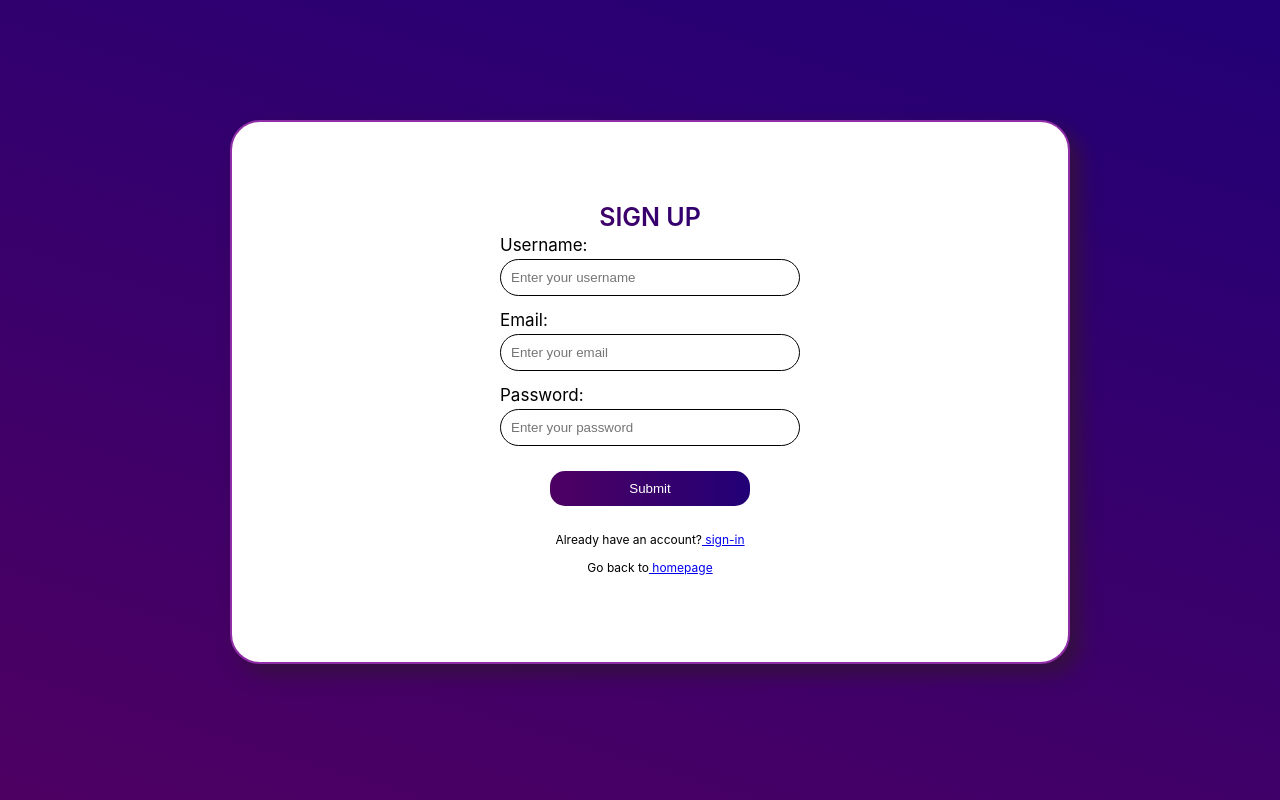
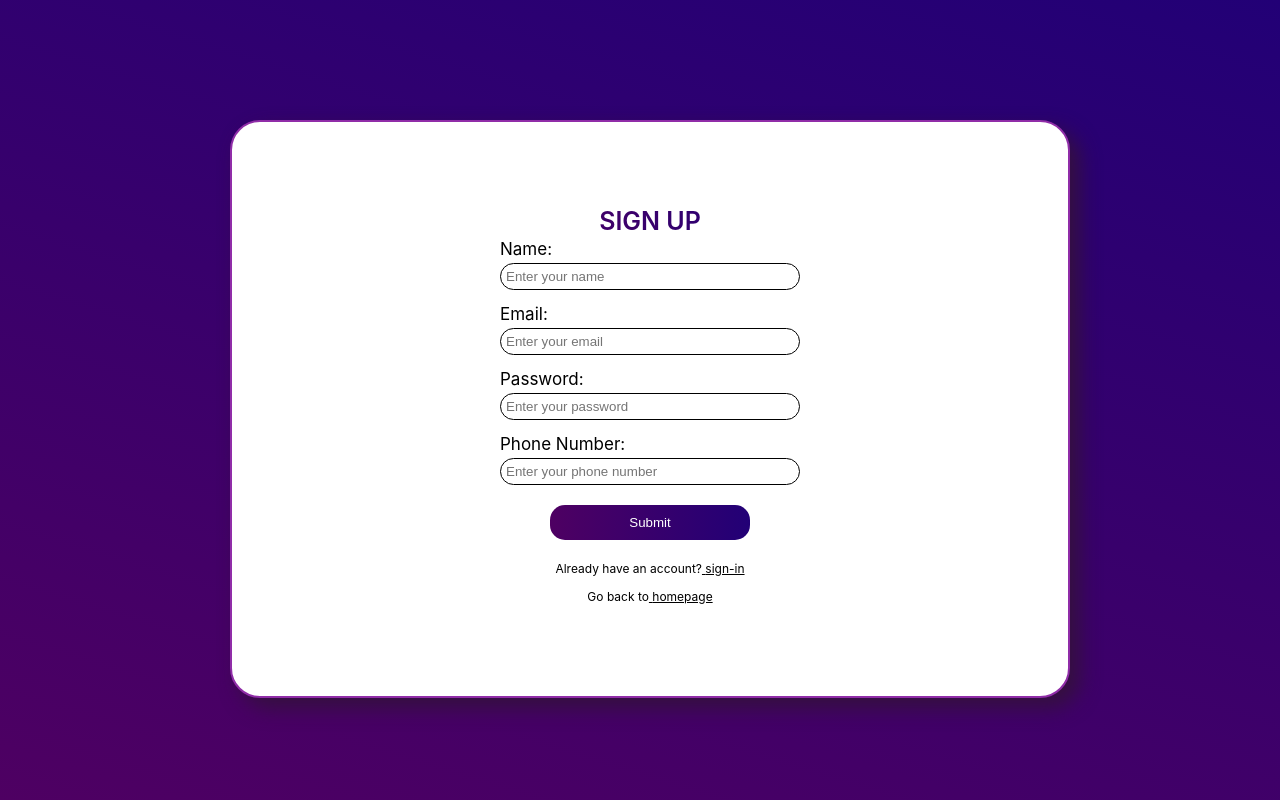
Before and after one commit to jummie-jk/Crypto-website, a React (Create React App) app: page /signup in a window 1280 px wide. Built offline with nearby package versions, Linux system fonts and the light colour scheme.

Commit message:
Update: Sign up page api integration

```diff
--- a/package.json
+++ b/package.json
@@ -6,6 +6,7 @@
     "@testing-library/jest-dom": "^5.17.0",
     "@testing-library/react": "^13.4.0",
     "@testing-library/user-event": "^13.5.0",
+    "axios": "^1.4.0",
     "react": "^18.2.0",
     "react-dom": "^18.2.0",
     "react-router-dom": "^6.14.2",
--- a/src/Components/Signin.js
+++ b/src/Components/Signin.js
@@ -34,11 +34,11 @@ const Signin = () => {
                           <div className="form--submit">
                              <Button className="button btn-tertiary">Submit</Button>
                              <p>Don't have an account?
-                                <Link to="/signup" className=''> create one
+                                <Link to="/signup" className='page-nav-text'> create one
                                 </Link>
                              </p>
                              <p>Go back to
-                                <Link to="/" className=''> homepage
+                                <Link to="/" className='page-nav-text'> homepage
                                 </Link>
                              </p>
                           </div>
--- a/src/Components/Signup.js
+++ b/src/Components/Signup.js
@@ -1,46 +1,116 @@
-import React, {useState} from "react";
+import React, { useState } from "react";
 import Button from "./button";
-import { Link } from 'react-router-dom';
+import { Link } from "react-router-dom";
+import axios from "axios";
 
 function SignUp() {
+  const [name, setName] = useState("");
+  const [password, setPassword] = useState("");
+  const [email, setEmail] = useState("");
+  const [phoneNumber, setPhoneNumber] = useState("");
 
-const [userDetails , setUserDetails] = useState (
-   {
-      username: '',
-      email: '',
-      password: '',
-   }
-)
-const handleChange = (e) =>{
-   const{ name, value } = e.target;
-   setUserDetails ((prevDetails) => ({...prevDetails, [name]: value}))
-}
+  const handleName = (e) => {
+    const { name, value } = e.target;
+    setName(value);
+  };
+  const handlePassword = (e) => {
+    const { password, value } = e.target;
+    setPassword(value);
+  };
+  const handleEmail = (e) => {
+    const { email, value } = e.target;
+    setEmail(value);
+  };
+  const handlePhoneNumber = (e) => {
+    const { phoneNumber, value } = e.target;
+    setPhoneNumber(value);
+  };
+  // const handleChange = (e) =>{
+  //    const{ name, value } = e.target;
+  //    // console.log(value)
+  //    // setUserDetails ((prevDetails) => ({...prevDetails, [name]: value}))
+  //     userDetails[name] = value
+  //     setUserDetails(userDetails)
+  //     console.log(userDetails)
+  // }
 
-const handleSubmit = (e) => {
-   e.preventDefault()
-   // Sends details to an api
-}
+  const handleSubmit = async (e) => {
+    e.preventDefault();
+    const requestBody = {
+      name: name,
+      password: password,
+      email: email,
+      phoneNumber: phoneNumber,
+    };
+    const userResponse = await axios
+      .post("https://coinxsafeapi.onrender.com/api/auth", requestBody, {
+        headers: { "Content-Type": "application/json" },
+      })
+      .then((response) => {
+        console.log(response.data);
+        return response.data;
+      })
+      .catch((err) => {
+        console.log(err.data);
+      });
+  };
 
   return (
     <>
       <div className="login--page">
-                <div className="login--page--form" >
+        <div className="login--page--form">
           <form onSubmit={handleSubmit}>
             <p className="login--text">Sign Up</p>
-                     <p>Username:</p>
-                     <input type="text" name="username" placeholder="Enter your username" className="input-field" value={userDetails.username} onChange={handleChange}></input>
+            <p>Name:</p>
+            <input
+              type="text"
+              name="name"
+              placeholder="Enter your name"
+              className="input-field"
+              value={name}
+              onChange={handleName}
+            ></input>
             <p>Email:</p>
-                     <input type="email" name="email" placeholder="Enter your email" className="input-field" value={userDetails.email} onChange={handleChange}></input>
+            <input
+              type="email"
+              name="email"
+              placeholder="Enter your email"
+              className="input-field"
+              value={email}
+              onChange={handleEmail}
+            ></input>
             <p>Password:</p>
-                     <input type="password" className="input-field" placeholder="Enter your password" name="password" value={userDetails.password} onChange={handleChange}></input>
+            <input
+              type="password"
+              className="input-field"
+              placeholder="Enter your password"
+              name="password"
+              value={password}
+              onChange={handlePassword}
+            ></input>
+            <p>Phone Number:</p>
+            <input
+              type="number"
+              className="input-field"
+              placeholder="Enter your phone number"
+              name="password"
+              value={phoneNumber}
+              onChange={handlePhoneNumber}
+            ></input>
             <div className="form--submit">
               <Button className="button btn-tertiary">Submit</Button>
-                        <p>Already have an account?
-                           <Link to="/signin" className=''> sign-in
+              <p>
+                Already have an account?
+                <Link to="/signin" className="page-nav-text">
+                  {" "}
+                  sign-in
                 </Link>
               </p>
-                        <p>Go back to
-                           <Link to="/" className=''> homepage
+              <p>
+                Go back to
+                <Link to="/" className="page-nav-text">
+                  {" "}
+                  homepage
                 </Link>
               </p>
             </div>
@@ -52,3 +122,9 @@ const handleSubmit = (e) => {
 }
 
 export default SignUp;
+// {
+//    name: '',
+//    email: '',
+//    password: '',
+//    phoneNumber: '',
+// }
--- a/src/index.css
+++ b/src/index.css
@@ -1,25 +1,24 @@
-
-*{
+* {
   padding: 0;
   margin: 0;
   box-sizing: border-box;
 }
-html{
+html {
   scroll-behavior: smooth;
   overflow-y: scroll;
   font-size: 62.5%;
 }
-ul{
+ul {
   margin: 0;
   padding: 0;
 }
-.hero--Section{
-  background: linear-gradient(197deg, #4E0062 0%, #220076 100%);
+.hero--Section {
+  background: linear-gradient(197deg, #4e0062 0%, #220076 100%);
   height: 80vh;
 }
 
 /* Navigation */
-.cryptus--logo{
+.cryptus--logo {
   display: flex;
   flex-direction: row;
   margin-top: -1rem;
@@ -27,7 +26,7 @@ ul{
   color: white;
   text-decoration: none;
 }
-.logo-text{
+.logo-text {
   padding-top: 1.2rem;
   padding-left: -6rem;
   font-family: Poppins;
@@ -37,112 +36,111 @@ ul{
   line-height: 24px; /* 100% */
   text-transform: uppercase;
 }
-.navbar--main{
+.navbar--main {
   display: flex;
   justify-content: center;
   text-align: center;
   margin-right: 1rem;
   text-decoration: none;
 }
-.nav--lists li{
+.nav--lists li {
   color: white;
   float: left;
   display: inline;
   font-size: 1.2rem;
   padding: 0 2.7rem 0 2.7rem;
   margin-top: 3.5rem;
-  font-family: 'Nunito Sans', sans-serif;
+  font-family: "Nunito Sans", sans-serif;
   text-transform: uppercase;
   text-decoration: none;
-
 }
-.nav--list{
+.nav--list {
   color: white;
   text-decoration: none;
 }
 li {
   color: white;
-  color: #FFF;
+  color: #fff;
   font-family: Poppins;
   font-size: 17px;
   font-style: normal;
   font-weight: 400;
   line-height: 24px; /* 141.176% */
 }
-li:a{
+li:a {
   text-decoration: none;
   color: white;
 }
-li .active{
+li .active {
   color: white;
 }
 
 /* Button */
-.button{
-  border: 0.15rem solid #EB5757;
+.button {
+  border: 0.15rem solid #eb5757;
   border-radius: 2rem;
   padding-top: 1rem;
   padding-bottom: 1rem;
   color: white;
-  font-family: 'Nunito Sans', sans-serif;
+  font-family: "Nunito Sans", sans-serif;
   margin-top: -2rem;
   width: 11rem;
   cursor: pointer;
 }
-.button:a{
-  border: 0.15rem solid #EB5757;
+.button:a {
+  border: 0.15rem solid #eb5757;
   border-radius: 2rem;
   padding-top: 1rem;
   padding-bottom: 1rem;
   color: white;
-  font-family: 'Nunito Sans', sans-serif;
+  font-family: "Nunito Sans", sans-serif;
   margin-top: -2rem;
   width: 11rem;
   cursor: pointer;
 }
-.btn-primary{
+.btn-primary {
   margin-left: 3rem;
 }
-.btn-secondary{
-  background: #EB5757;
+.btn-secondary {
+  background: #eb5757;
   color: white;
   width: 13rem;
   margin-top: 3rem;
 }
-.btn{
+.btn {
   background: transparent;
 }
-.btn:hover{
+.btn:hover {
   box-shadow: 0 10px 20px rgba(0, 0, 0, 0.2);
 }
-.btn:active{
+.btn:active {
   transform: translateY(-1px);
   box-shadow: 0 5px 10px rgba(0, 0, 0, 0.2);
 }
 .btn-tertiary {
   /* background: linear-gradient(197deg, #220076 0%, #4E0062 100%); */
-  background: linear-gradient(to left, #220076, #4E0062);
+  background: linear-gradient(to left, #220076, #4e0062);
   color: white;
   padding: 10px 20px;
   border: 1px;
-  margin-top: 1.5rem;
+  margin-top: 1rem;
   border-radius: 1.5rem;
   cursor: pointer;
   width: 20rem;
-  margin-bottom: 2rem;
+  margin-bottom: 1.5rem;
 }
 
 /* Hero */
-.hero--content{
+.hero--content {
   display: flex;
   flex-direction: row;
   justify-content: space-around;
 }
-.hero--text{
+.hero--text {
   margin-top: 9rem;
   color: white;
 }
-.hero--text--main{
+.hero--text--main {
   font-family: Poppins;
   font-size: 6rem;
   font-style: normal;
@@ -156,12 +154,12 @@ li .active{
   font-weight: 400;
   line-height: 2.8rem; /* 164.706% */
 }
-.crypto--page{
-  background: #1B004E;
+.crypto--page {
+  background: #1b004e;
   height: 60vh;
 }
-.crypto--text{
-  color: var(--white, #FFF);
+.crypto--text {
+  color: var(--white, #fff);
   padding-top: 4rem;
   font-family: Poppins;
   font-size: 32px;
@@ -170,14 +168,13 @@ li .active{
   line-height: normal;
   text-align: center;
 }
-.login--page{
-  background: linear-gradient(197deg, #220076 0%, #4E0062 100%);
+.login--page {
+  background: linear-gradient(197deg, #220076 0%, #4e0062 100%);
   height: 100vh;
   padding-top: 12rem;
   padding-left: 23rem;
-
 }
-.login--page--form{
+.login--page--form {
   display: flex;
   flex-direction: row;
   justify-content: center;
@@ -187,7 +184,7 @@ li .active{
   background-color: white;
   border: 2px solid #902da8;
   border-radius: 3rem;
-  height: 80%;
+  height: 85%;
   width: 80%;
   box-shadow: 10px 10px 20px #35103f;
   backdrop-filter: blur(10px);
@@ -199,7 +196,7 @@ li .active{
   font-weight: 400;
   line-height: 2.8rem; /* 164.706% */
 }
-.login--page--form .login--text{
+.login--page--form .login--text {
   text-align: center;
   padding-top: -19rem;
   font-size: 2.5rem;
@@ -207,23 +204,26 @@ li .active{
   font-weight: 600;
   line-height: 2.8rem;
   text-transform: uppercase;
-  background: linear-gradient(to left, #220076 0%, #4E0062 100%);
+  background: linear-gradient(to left, #220076 0%, #4e0062 100%);
   -webkit-background-clip: text;
   background-clip: text;
   color: transparent;
 }
-.input-field{
+.input-field {
   width: 30rem;
-  padding: 1rem;
+  padding: 0.5rem;
   margin-bottom: 1rem;
   border: 1px solid black;
   border-radius: 20px;
   outline: none;
 }
-.form--submit{
+.form--submit {
   text-align: center;
-
 }
 .form--submit p {
-  font-size: 1.2rem;;
+  font-size: 1.2rem;
 }
+.form--submit .page-nav-text{
+  /* text-decoration: none; */
+  color: black;
+}
```
Also changed, not shown: src/Components/Herosection.js (+16 -13 lines), src/Components/practice.js (added, +19 -0 lines), 1 other file (tests, documents, lock files or other folders). Lines whose indentation alone changed are shown as unchanged.
